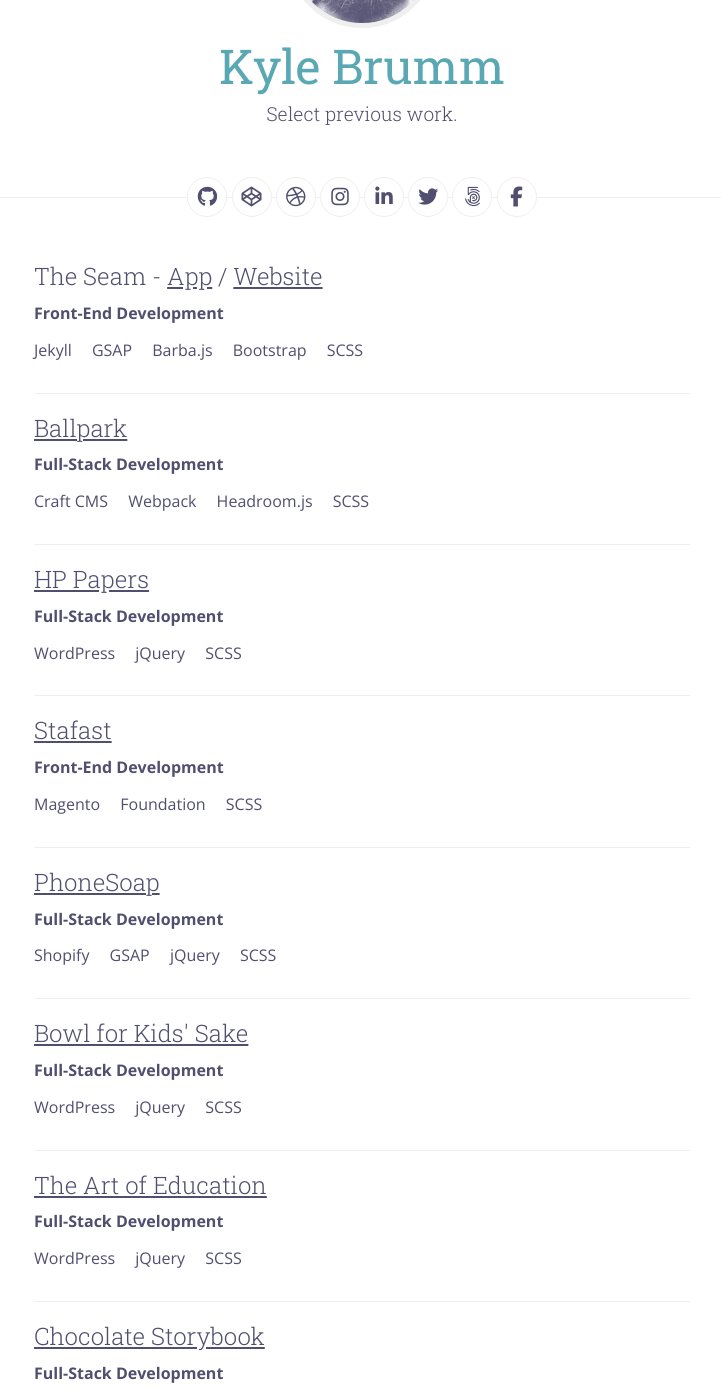
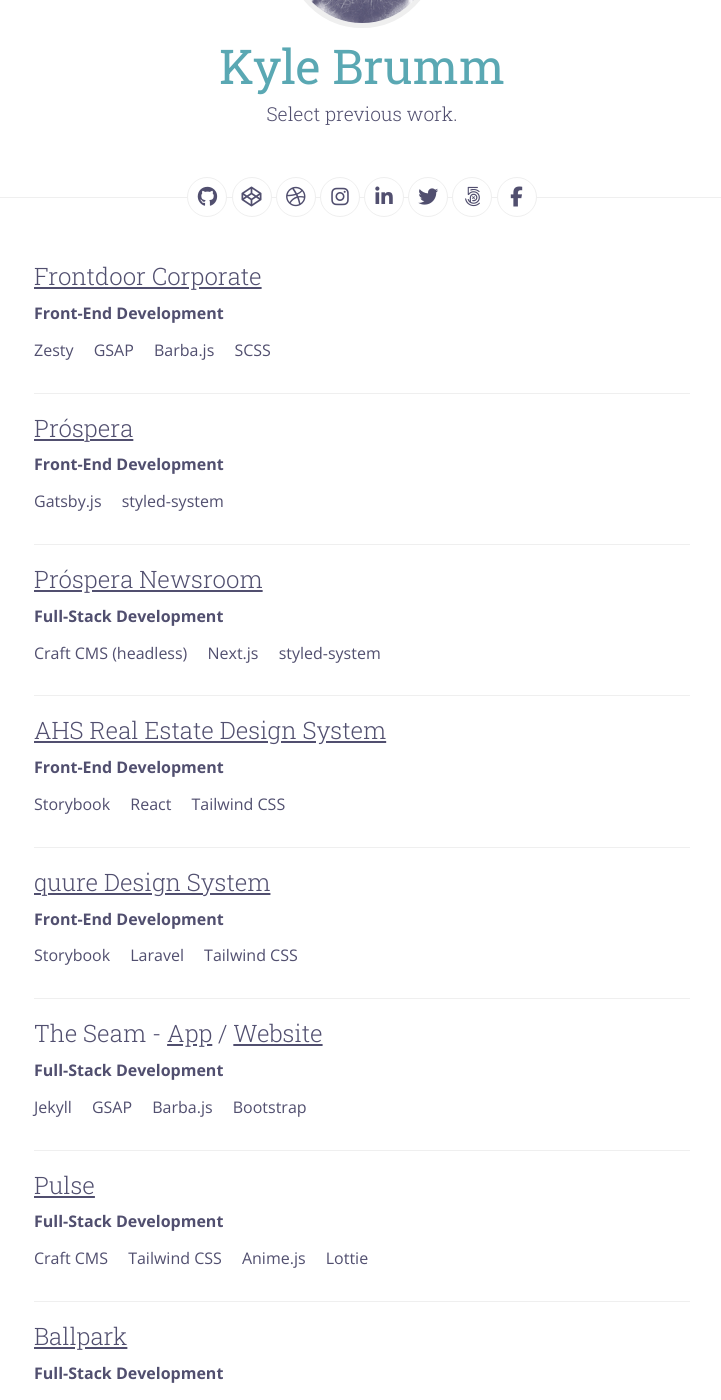
Before and after one commit to kjbrum/kjbrum.github.io, a Jekyll site: the page built from work.html, in a window 1280 px wide and 1400 px high, scrolled down 232 px. Shown: the whole window, without its empty margins (278-999 px from the left). Built offline with Jekyll 4.4.1, drawn with Linux system fonts in a browser that asks for light colours; nearby versions of some CDN libraries; some of the changed lines change nothing that is shown; some of the changed text lies outside the part shown.

Commit message:
Update work.yml

```diff
--- a/_data/work.yml
+++ b/_data/work.yml
@@ -1,24 +1,69 @@
+- name: "Frontdoor Corporate"
+  link: "https://www.frontdoorhome.com/"
+  role: "Front-End Development"
+  tools:
+    - Zesty
+    - GSAP
+    - Barba.js
+    - SCSS
+
+- name: "Próspera"
+  link: "https://prospera.hn/"
+  role: "Front-End Development"
+  tools:
+    - Gatsby.js
+    - styled-system
+
+- name: "Próspera Newsroom"
+  link: "https://prospera.hn/news"
+  role: "Full-Stack Development"
+  tools:
+    - Craft CMS (headless)
+    - Next.js
+    - styled-system
+
+- name: "AHS Real Estate Design System"
+  link: "https://ahs-real-estate-ui.simplefocus.dev/"
+  role: "Front-End Development"
+  tools:
+    - Storybook
+    - React
+    - Tailwind CSS
+
+- name: "quure Design System"
+  link: "https://quure.simplefocus.dev/"
+  role: "Front-End Development"
+  tools:
+    - Storybook
+    - Laravel
+    - Tailwind CSS
+
 - name: "The Seam"
-  app: "https://simplefocus.github.io/theseam"
+  app: "https://the-seam.simplefocus.dev/"
   website: "https://theseam.com/"
-  role: "Front-End Development"
+  role: "Full-Stack Development"
   tools:
     - Jekyll
     - GSAP
     - Barba.js
     - Bootstrap
-    - SCSS
-  description: "This was a really fun project to work on. I built the front-end for a web app dashboard that was later connected to a back-end. I finally had a chance to start putting some animations to use and was able to experiment with new techniques."
+
+- name: "Pulse"
+  link: "https://pulseapp.com/"
+  role: "Full-Stack Development"
+  tools:
+    - Craft CMS
+    - Tailwind CSS
+    - Anime.js
+    - Lottie
 
 - name: "Ballpark"
   link: "https://www.getballpark.com/"
   role: "Full-Stack Development"
   tools:
     - Craft CMS
-    - Webpack
     - Headroom.js
     - SCSS
-  description: "The new Ballpark website was built using Craft CMS. Throughout the site you can see nice subtle animations, mixed with a lot of fun and interactive components."
 
 - name: "HP Papers"
   link: "https://hppaper.com/na"
@@ -27,89 +72,88 @@
     - WordPress
     - jQuery
     - SCSS
-  description: ""
 
-- name: "Stafast"
-  link: "https://sta-fast.com"
-  role: "Front-End Development"
-  tools:
-    - Magento
-    - Foundation
-    - SCSS
-  description: "The Stafast website was built on the Magento platform. I built the front-end of the site using the Foundation framework and some light jQuery. I built the marketing and product templates pages and then handed them off to be implemented."
+# - name: "Stafast"
+#   link: "https://sta-fast.com"
+#   role: "Front-End Development"
+#   tools:
+#     - Magento
+#     - Foundation
+#     - SCSS
+#   description: "The Stafast website was built on the Magento platform. I built the front-end of the site using the Foundation framework and some light jQuery. I built the marketing and product templates pages and then handed them off to be implemented."
 
-- name: "PhoneSoap"
-  link: "https://phonesoap.com"
-  role: "Full-Stack Development"
-  tools:
-    - Shopify
-    - GSAP
-    - jQuery
-    - SCSS
-  description: ""
+# - name: "PhoneSoap"
+#   link: "https://phonesoap.com"
+#   role: "Full-Stack Development"
+#   tools:
+#     - Shopify
+#     - GSAP
+#     - jQuery
+#     - SCSS
+#   description: ""
 
-- name: "Bowl for Kids' Sake"
-  link: "http://desmoinesbowl.org"
-  role: "Full-Stack Development"
-  tools:
-    - WordPress
-    - jQuery
-    - SCSS
-  description: "This project was an amazing opporunity to work on a site that would have a lasting impact, benefitting Big Brothers Big Sisters of Central Iowa. Users needed to be able to sign up for the event, create or join a bowling team, and collect donations for the cause. Many of the front facing pages are just simple WordPress pages, the real magic was on the team and player pages. Each team and player has their own profile page, which they are able to share on social media to allow friends/family to donate."
+# - name: "Bowl for Kids' Sake"
+#   link: "http://desmoinesbowl.org"
+#   role: "Full-Stack Development"
+#   tools:
+#     - WordPress
+#     - jQuery
+#     - SCSS
+#   description: "This project was an amazing opporunity to work on a site that would have a lasting impact, benefitting Big Brothers Big Sisters of Central Iowa. Users needed to be able to sign up for the event, create or join a bowling team, and collect donations for the cause. Many of the front facing pages are just simple WordPress pages, the real magic was on the team and player pages. Each team and player has their own profile page, which they are able to share on social media to allow friends/family to donate."
 
-- name: "The Art of Education"
-  link: "https://theartofed.com"
-  role: "Full-Stack Development"
-  tools:
-    - WordPress
-    - jQuery
-    - SCSS
-  description: "This was the largest and most content heavy website I have worked on to date. The site was built using WordPress. I built most of the front-end functionality, being sure to make things as modular as possible, so they could easily be reused throughout the site. I also helped out with some of the back-end functionality, including their custom ad plugin, conference pages, and product pages. Having to transfer so much content from one site to another, this was a fun project to be able to write some Bash scripts using the WP-CLI to handle the migration."
+# - name: "The Art of Education"
+#   link: "https://theartofed.com"
+#   role: "Full-Stack Development"
+#   tools:
+#     - WordPress
+#     - jQuery
+#     - SCSS
+#   description: "This was the largest and most content heavy website I have worked on to date. The site was built using WordPress. I built most of the front-end functionality, being sure to make things as modular as possible, so they could easily be reused throughout the site. I also helped out with some of the back-end functionality, including their custom ad plugin, conference pages, and product pages. Having to transfer so much content from one site to another, this was a fun project to be able to write some Bash scripts using the WP-CLI to handle the migration."
 
-- name: "Chocolate Storybook"
-  link: "https://chocolatestory.com"
-  role: "Full-Stack Development"
-  tools:
-    - WordPress
-    - WooCommerce
-    - jQuery
-    - SCSS
-  description: "My primary focus with this project was developing the front-end. With this project we were tasked with migrating their products from their old system. The website was built with WordPress, and WooCommerce was used for the ecommerce functionality."
+# - name: "Chocolate Storybook"
+#   link: "https://chocolatestory.com"
+#   role: "Full-Stack Development"
+#   tools:
+#     - WordPress
+#     - WooCommerce
+#     - jQuery
+#     - SCSS
+#   description: "My primary focus with this project was developing the front-end. With this project we were tasked with migrating their products from their old system. The website was built with WordPress, and WooCommerce was used for the ecommerce functionality."
 
-- name: "Power Life Yoga"
-  link: "http://powerlifeyoga.com"
-  role: "Full-Stack Development"
-  tools:
-    - WordPress
-    - jQuery
-    - SCSS
-  description: "This was a fun website for a local yoga studio. I handled building the front-end and back-end functionality."
+# - name: "Power Life Yoga"
+#   link: "http://powerlifeyoga.com"
+#   role: "Full-Stack Development"
+#   tools:
+#     - WordPress
+#     - jQuery
+#     - SCSS
+#   description: "This was a fun website for a local yoga studio. I handled building the front-end and back-end functionality."
 
-- name: "Ramsey Used Center"
-  link: "https://ramseyusedcenter.com"
-  role: "Full-Stack Development"
-  tools:
-    - WordPress
-    - jQuery
-    - SCSS
-  description: "WordPress website for a local car dealership. I built the front-end and implemented all the back-end functionality. The vehicles on this site are synced with the vehicles they upload to dealer.com. I built a custom plugin that would allow us to get and parse a csv file of the exported dealer.com data. We would then add, update, or delete vehicles on this website."
+# - name: "Ramsey Used Center"
+#   link: "https://ramseyusedcenter.com"
+#   role: "Full-Stack Development"
+#   tools:
+#     - WordPress
+#     - jQuery
+#     - SCSS
+#   description: "WordPress website for a local car dealership. I built the front-end and implemented all the back-end functionality. The vehicles on this site are synced with the vehicles they upload to dealer.com. I built a custom plugin that would allow us to get and parse a csv file of the exported dealer.com data. We would then add, update, or delete vehicles on this website."
 
-- name: "Cooking With Alessandra"
-  link: "http://cookingwithalessandra.com"
-  role: "Full-Stack Development"
-  tools:
-    - WordPress
-    - Eventbrite
-    - jQuery
-    - SCSS
-  description: "WordPress website for a local company that offers cooking classes. I handled building the front-end and back-end functionality for this site. We built a custom WordPress plugin for easily syncing her classes from Eventbrite to her classes section on her site."
+# - name: "Cooking With Alessandra"
+#   link: "http://cookingwithalessandra.com"
+#   role: "Full-Stack Development"
+#   tools:
+#     - WordPress
+#     - Eventbrite
+#     - jQuery
+#     - SCSS
+#   description: "WordPress website for a local company that offers cooking classes. I handled building the front-end and back-end functionality for this site. We built a custom WordPress plugin for easily syncing her classes from Eventbrite to her classes section on her site."
 
-- name: "Fuse Flooring"
-  link: "http://fuseflooring.com"
-  role: "Full-Stack Development"
-  tools:
-    - WordPress
-    - jQuery
-    - Bootstrap
-    - SCSS
-  description: "This was my first site I had ever built with WordPress. It was fun building the product detail page functionality."
+# - name: "Fuse Flooring"
+#   link: "http://fuseflooring.com"
+#   role: "Full-Stack Development"
+#   tools:
+#     - WordPress
+#     - jQuery
+#     - Bootstrap
+#     - SCSS
+#   description: "This was my first site I had ever built with WordPress. It was fun building the product detail page functionality."
```
